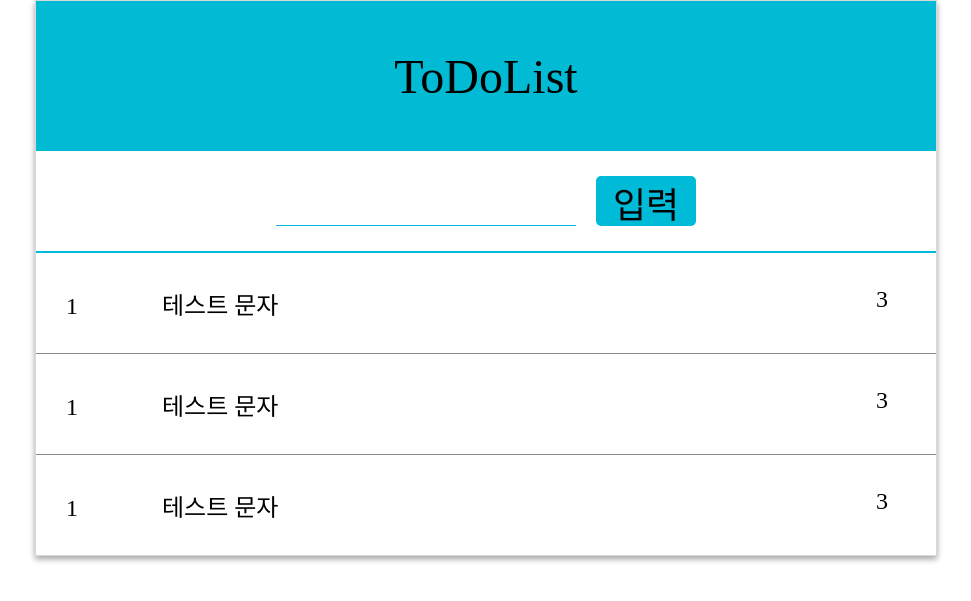
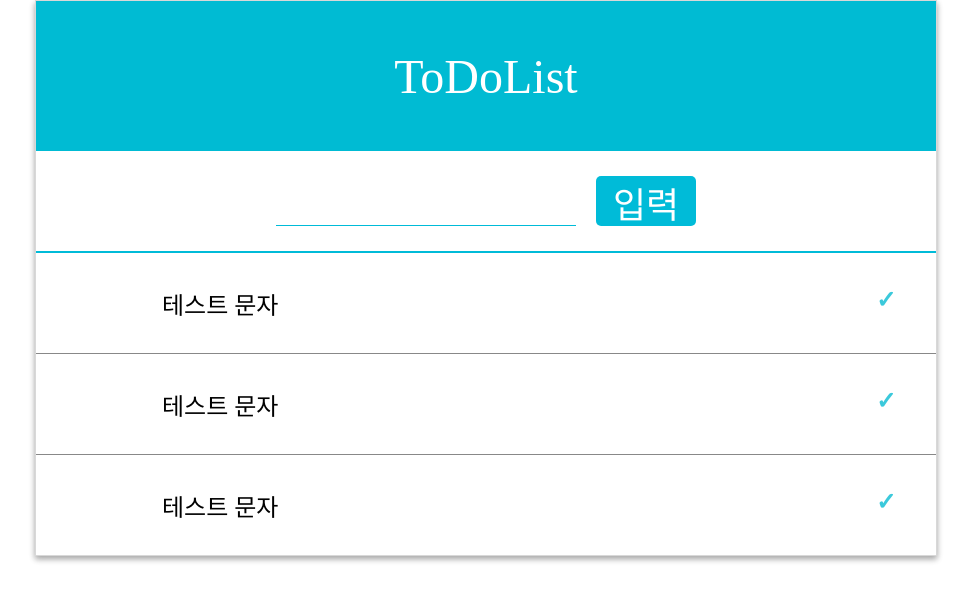
Before and after one commit to breakstorm/design-todolist, a PHP site: page /public/html/index.html in a window 1280 px wide. Shown: the top 601 px of the page, without its empty margins (154-1125 px from the left). Run offline with PHP 8.4, Linux system fonts and the light colour scheme.

Commit message:
Update #2 css file and others (#2 CSS 수정)

```diff
--- a/public/css/todolist.css
+++ b/public/css/todolist.css
@@ -46,6 +46,7 @@ header {
 }
 header > div {
 	font-size: 48px;
+	color: #fff;
 }
 section {
 	position: relative;
@@ -79,5 +80,20 @@ li > div {
 	float: right;
 	border-radius: 5px;
 	margin-left: 20px;
+	color: #fff;
 	/*padding-top: 15px;*/
 }
+.remove {
+	color: #e64980;
+	font-weight: 600;
+	opacity: 0;
+	cursor: pointer;
+}
+.todo-item:hover > .remove {
+	opacity: 1;
+}
+.check {
+	color: #3bc9db;
+	font-weight: 800;
+	cursor: pointer;
+}
--- a/public/html/index.html
+++ b/public/html/index.html
@@ -20,28 +20,29 @@
 		<nav class="">
 			<ul>
 				<li class="height2">
-					<div class="width100 blockVerticalCenter">
-						<div class="disInlineBlock width10">1</div>
+					<div class="width100 blockVerticalCenter todo-item">
+						<div class="disInlineBlock width10 remove">×</div>
 						<div class="disInlineBlock width70">테스트 문자</div>
-						<div class="disInlineBlock width10 blockRight">3</div>
+						<div class="disInlineBlock width10 blockRight check">✓</div>
 					</div>
 				</li>
 				<li class="height2">
-					<div class="width100 blockVerticalCenter">
-						<div class="disInlineBlock width10">1</div>
+					<div class="width100 blockVerticalCenter todo-item">
+						<div class="disInlineBlock width10 remove">×</div>
 						<div class="disInlineBlock width70">테스트 문자</div>
-						<div class="disInlineBlock width10 blockRight">3</div>
+						<div class="disInlineBlock width10 blockRight check">✓</div>
 					</div>
 				</li>
 				<li class="height2">
-					<div class="width100 blockVerticalCenter">
-						<div class="disInlineBlock width10">1</div>
+					<div class="width100 blockVerticalCenter todo-item">
+						<div class="disInlineBlock width10 remove">×</div>
 						<div class="disInlineBlock width70">테스트 문자</div>
-						<div class="disInlineBlock width10 blockRight">3</div>
+						<div class="disInlineBlock width10 blockRight check">✓</div>
 					</div>
 				</li>
 			</ul>
 		</nav>
 	</content>
+	<script type="text/javascript" src="./../javascript/todolist.js"></script>
 </body>
 </html>
--- /dev/null
+++ b/public/javascript/todolist.js
@@ -0,0 +1 @@
+// alert("helloworld");
```
Also changed, not shown: first-mockup.png (added), public/image/Clear.svg (added), public/image/Done.svg (added), 1 other file.
